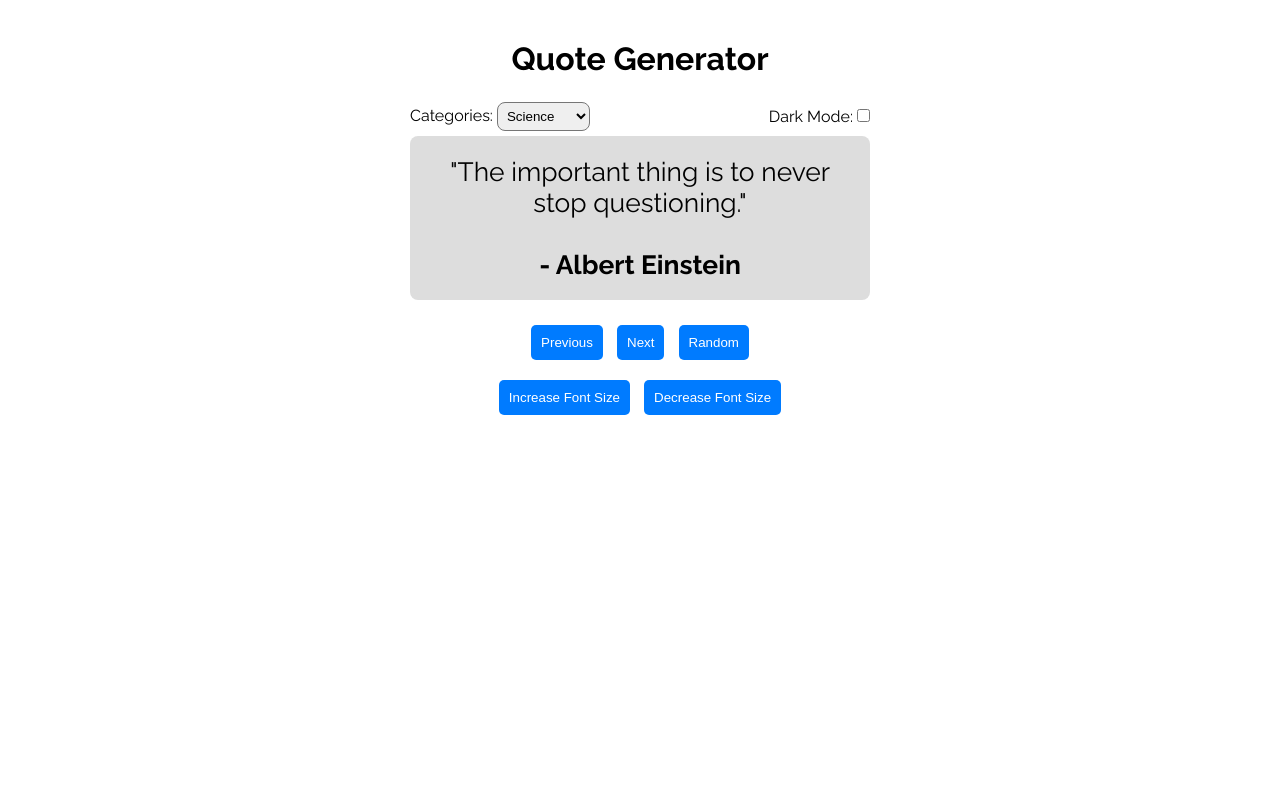
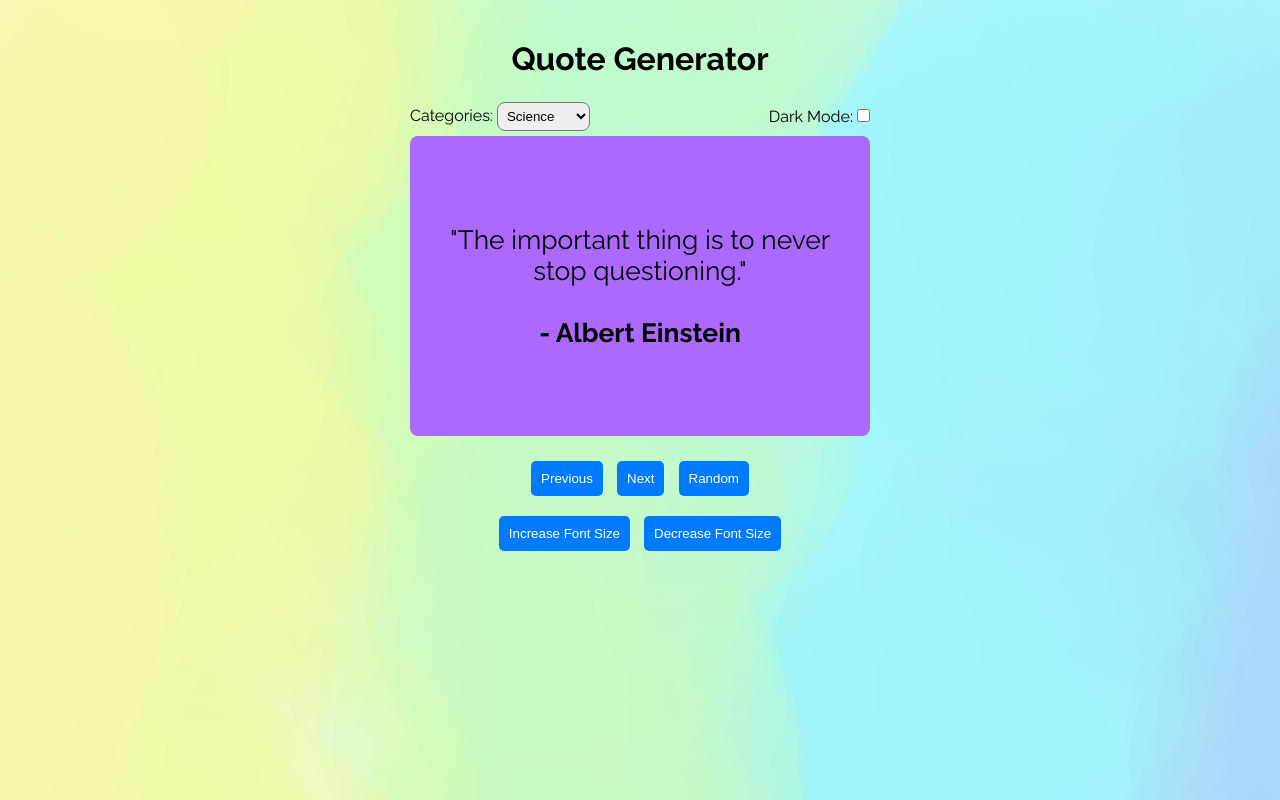
Before and after one commit to ShirajShrestha/chulo-quote-generator, a plain HTML site: page index.html in a window 1280 px wide. Both pictures are taken after a click on the button "Increase Font Size". Drawn offline with Linux system fonts and the light colour scheme.

Commit message:
Add Dark Mode and fix font size

```diff
--- a/script.js
+++ b/script.js
@@ -92,7 +92,8 @@ random.addEventListener("click", () => {
 let fontsize = 1;
 
 increase.addEventListener("click", () => {
-  fontsize += 0.1;
+  //   fontsize += 0.1;
+  fontsize = Math.min(1.7, fontsize + 0.1);
   quoteText.style.fontSize = `${fontsize}em`;
 });
 
@@ -100,3 +101,8 @@ decrease.addEventListener("click", () => {
   fontsize = Math.max(1, fontsize - 0.1);
   quoteText.style.fontSize = `${fontsize}em`;
 });
+
+// Toggle mode
+themeToggle.addEventListener("change", () => {
+  body.classList.toggle("dark-mode");
+});
--- a/style.css
+++ b/style.css
@@ -8,6 +8,7 @@
 
 body {
   font-family: "Raleway", sans-serif;
+  background-image: url(bgim.jpg);
   transition: background-color 0.3s, color 0.3s;
 }
 
@@ -39,7 +40,11 @@ h1 {
   padding: 20px;
   margin-bottom: 20px;
   border-radius: 8px;
-  background-color: #ddd;
+  background-color: #ac69fe;
+  height: 300px;
+  display: flex;
+  align-items: center;
+  justify-content: center;
 }
 
 .buttons,
@@ -63,12 +68,12 @@ button:hover {
 }
 
 .dark-mode {
-  background-color: #aaa;
+  background-image: url(dbg.jpg);
   color: white;
 }
 
 .dark-mode .quote {
-  background-color: #34495e;
+  background-color: #592e8e;
 }
 
 @media (max-width: 600px) {
```
Also changed, not shown: bgim.jpg (added), dbg.jpg (added).
